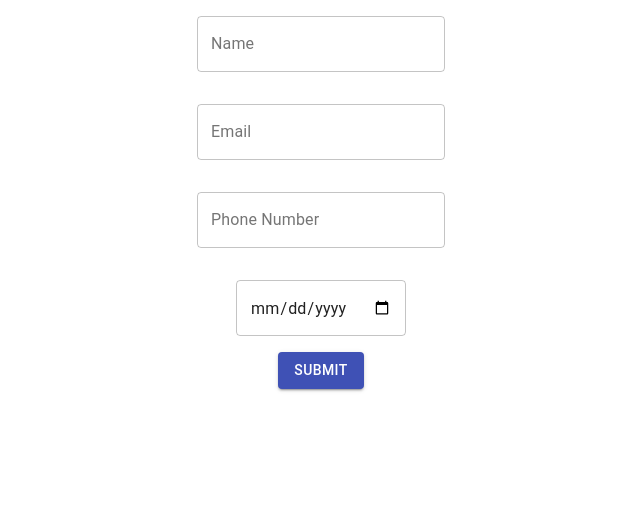
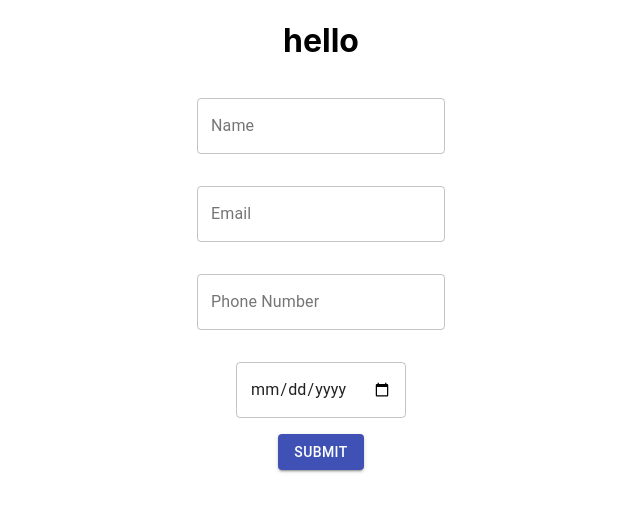
Before and after one commit to 9aditya9/plabs-react, a React (Create React App) app: page / in a window 1280 px wide. Shown: the top 512 px of the page, without its empty margins (319-959 px from the left). Built offline with nearby package versions, Linux system fonts and the light colour scheme.

Commit message:
checking app.js

```diff
--- a/src/App.js
+++ b/src/App.js
@@ -8,6 +8,7 @@ function App() {
     <Router>
 
     <div className="App">
+      <div><h1>hello</h1></div>
       <Switch>
         <Route
         path="/"
```
